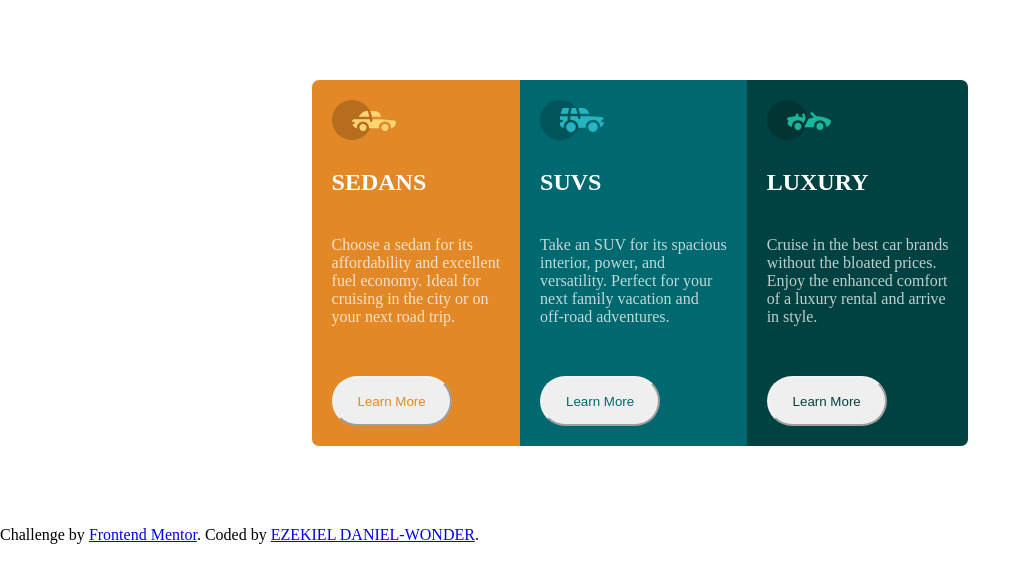
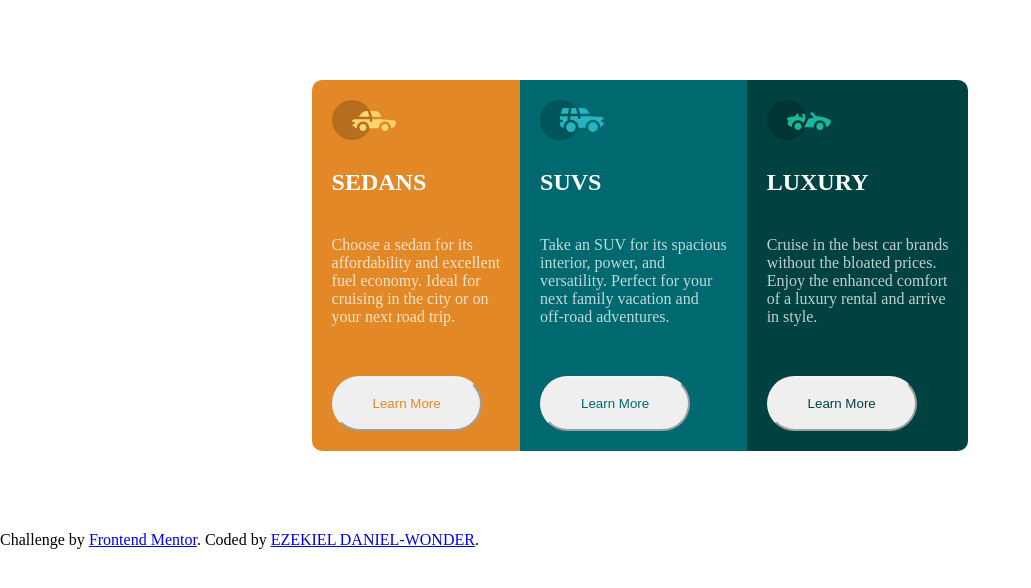
Before and after one commit to dan-kizzy/3-column-preview-card-component-main, a plain HTML site: page index.html in a window 1280 px wide. Shown: the whole page, without its empty margins (0-1031 px from the left). Drawn offline with Linux system fonts and the light colour scheme; a web font is replaced by a local one.

Commit message:
made extra changes

```diff
--- a/style.css
+++ b/style.css
@@ -5,7 +5,7 @@ margin: 0;
 }
 @font-face{
     font-family: cars;
-    src: url(assest/static/BigShoulders_18pt-Regular.ttf);
+    src: url(assest/static/BigShoulders_24pt-SemiBold.ttf);
 }
 @font-face{
     font-family: description;
@@ -16,7 +16,7 @@ margin: 0;
     display: flex;
     justify-content: center;
     width:  30rem auto;
-    height: 50rem auto;
+    height: 65rem auto;
     padding: 80px;
 }
 
@@ -27,7 +27,7 @@ margin: 0;
 
 .first-container{
      background-color: hsl(31, 77%, 52%);
-     border-radius: 7px 0px 0px 7px;
+     border-radius: 10px 0px 0px 10px;
      padding: 20px;
 
 
@@ -39,7 +39,7 @@ margin: 0;
 }
 .third-container{
     background-color: hsl(179, 100%, 13%);
-    border-radius: 0px 7px 7px 0px;
+    border-radius: 0px 10px 10px 0px;
     padding: 20px;
 }
 h2{
@@ -54,8 +54,8 @@ article{
 }
 button{
     border-radius: 30px;
-    height: 50px;
-    width: 120px;
+    height: 55px;
+    width: 150px;
     border-color: hsl(0, 0%, 95%);
     margin-top: 50px;
 }
```
